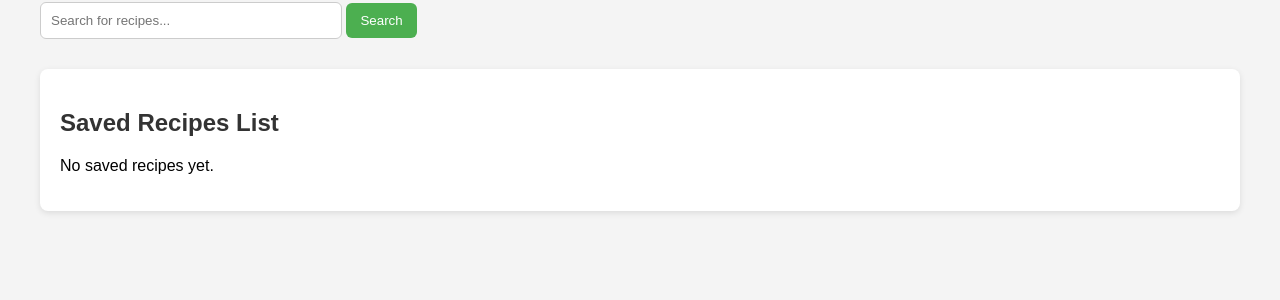
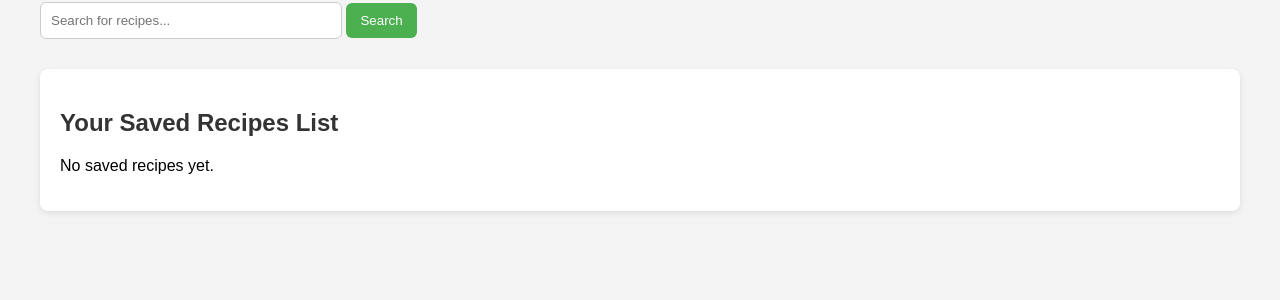
Before and after one commit to ella-mccoy/FlaskProject6, a Flask app: page / in a window 1280 px wide. Shown: the part 131-431 px from the top of the page. Run offline with Flask 3, Linux system fonts and the light colour scheme; data that the repository does not hold is empty; some libraries are stand-ins or nearby versions.

Commit message:
Improve saved recipes heading

```diff
--- a/templates/index.html
+++ b/templates/index.html
@@ -104,7 +104,7 @@
     {% endif %}
 
     <div class="saved-box">
-        <h2>Saved Recipes List</h2>
+        <h2>Your Saved Recipes List</h2>
 
         {% if saved_recipes %}
             <ul>
```
